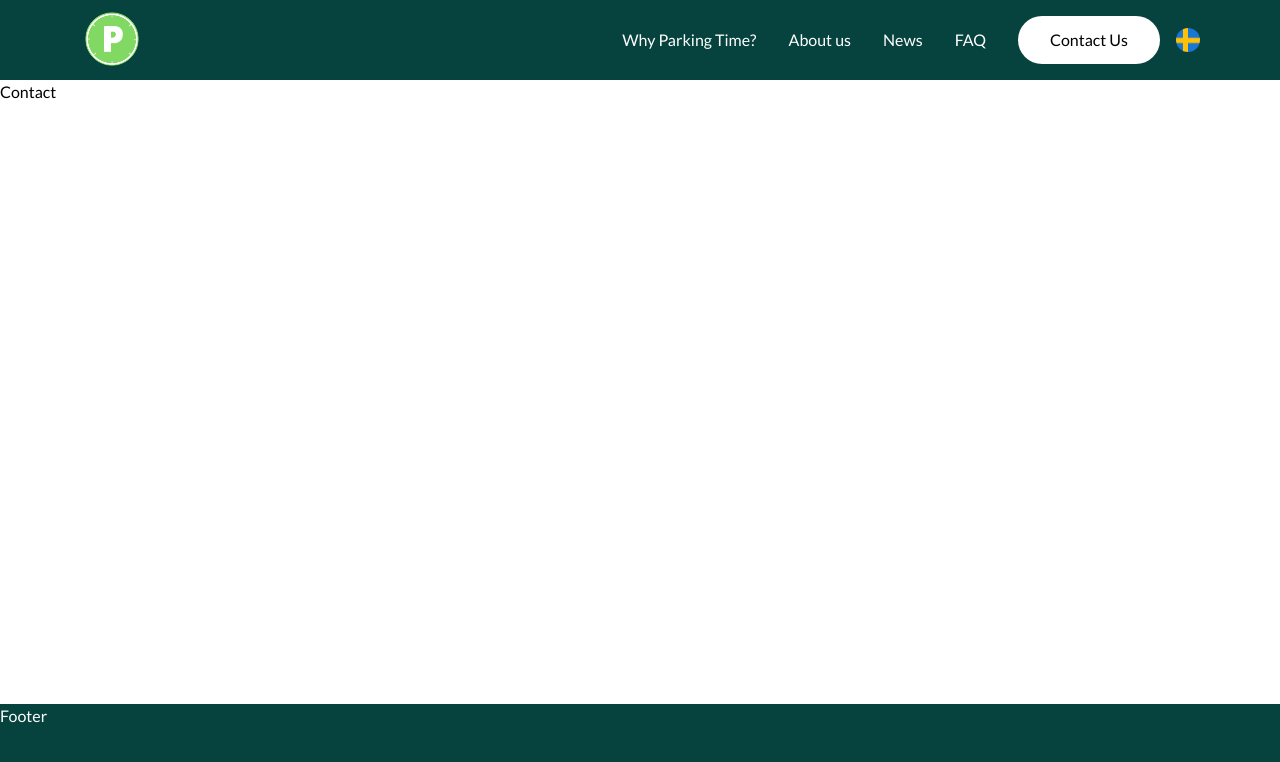
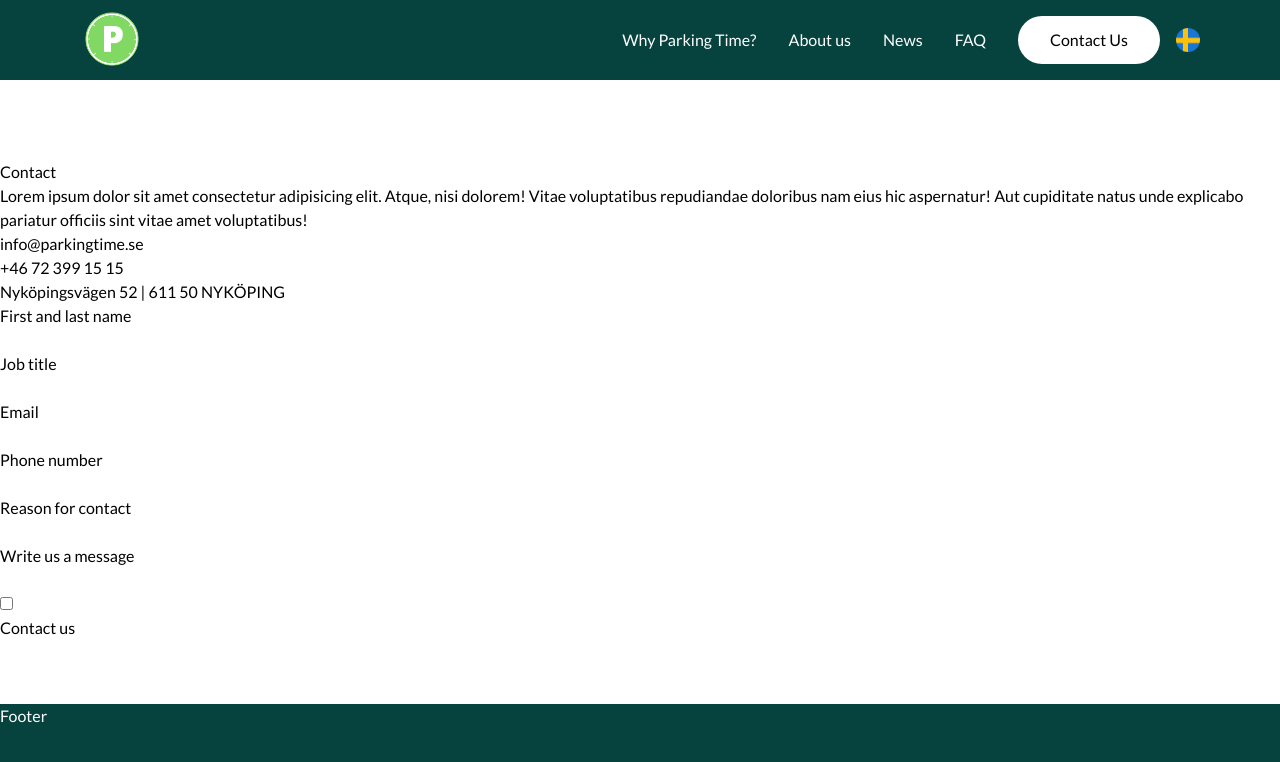
Before and after one commit to Legendarius-K/parking_time, a Next.js app: page /contact in a window 1280 px wide. Shown: the top 762 px of the page. Built offline with nearby package versions, Linux system fonts and the light colour scheme.

Commit message:
basic structure for the contact page

```diff
--- a/src/app/contact/page.tsx
+++ b/src/app/contact/page.tsx
@@ -3,7 +3,61 @@
 const Contact = () => {
     return (
         <>
-            Contact
+            <div className="mt-[80px]">
+                <div className="">
+
+                </div>
+                <div className="">
+                    <div className="">
+                        <div className="">
+                            <h3>Contact</h3>
+                        </div>
+                        <div className="">
+                            <p>Lorem ipsum dolor sit amet consectetur adipisicing elit. Atque, nisi dolorem! Vitae voluptatibus repudiandae doloribus nam eius hic aspernatur! Aut cupiditate natus unde explicabo pariatur officiis sint vitae amet voluptatibus!</p>
+                        </div>
+                    </div>
+                    <div className="">
+                        <div className="">
+                            <a href="">info@parkingtime.se</a>
+                        </div>
+                            <a href="">+46 72 399 15 15 </a>
+                        <div className="">
+
+                        </div>
+                            <a href="">Nyköpingsvägen 52 | 611 50 NYKÖPING</a>
+                        <div className="">
+                            <div className="">
+                                <p>First and last name</p>
+                                <input type="text" name="" id="" />
+                            </div>
+                            <div className="">
+                                <p>Job title</p>
+                                <input type="text" name="" id="" />
+                            </div>
+                            <div className="">
+                                <p>Email</p>
+                                <input type="text" name="" id="" />
+                            </div>
+                            <div className="">
+                                <p>Phone number</p>
+                                <input type="text" name="" id="" />
+                            </div>
+                            <div className="">
+                                <p>Reason for contact</p>
+                                <input type="text" name="" id="" />
+                            </div>
+                            <div className="">
+                                <p>Write us a message</p>
+                                <input type="text" name="" id="" />
+                            </div>
+                            <div className="">
+                                <input type="checkbox" name="checkbox" id="" />
+                            </div>
+                            <button>Contact us</button>
+                        </div>
+                    </div>
+                </div>
+            </div>
         </>
     )
 };
```
